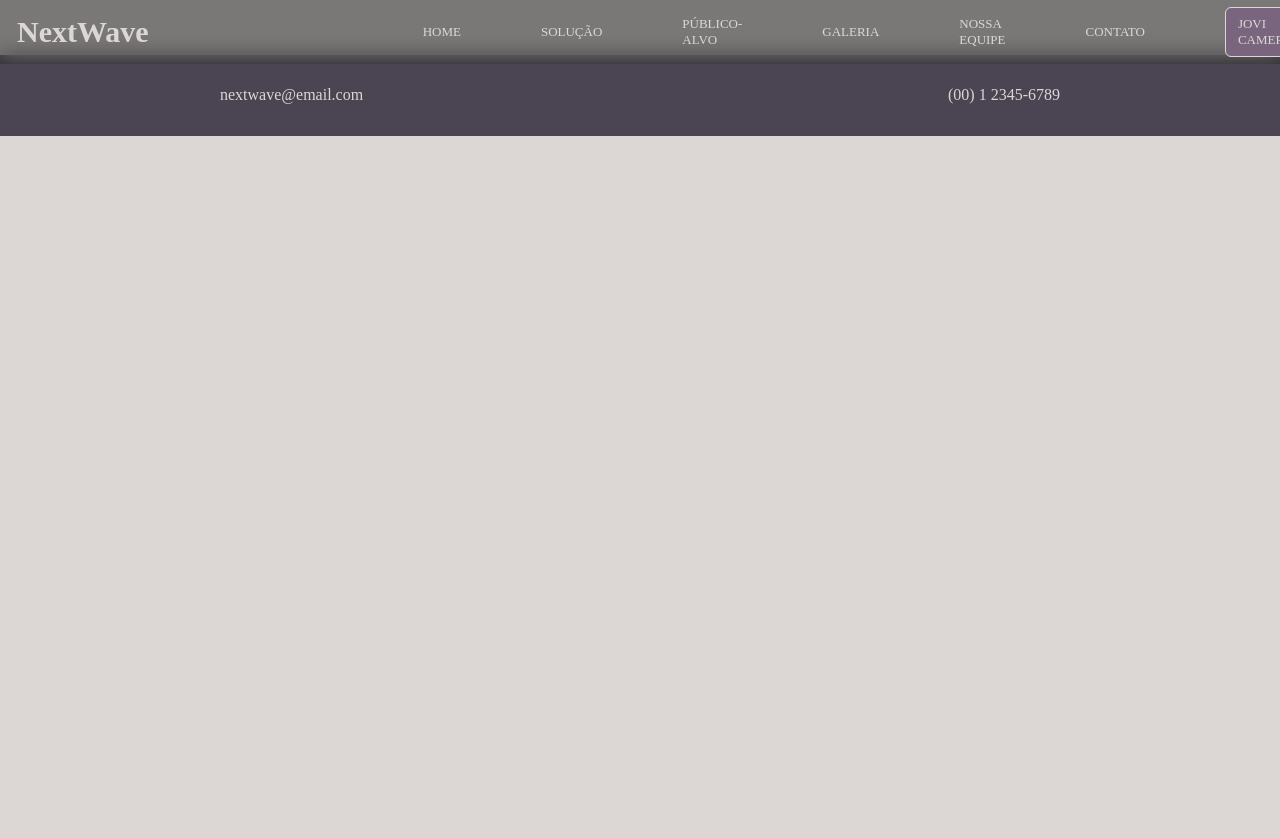
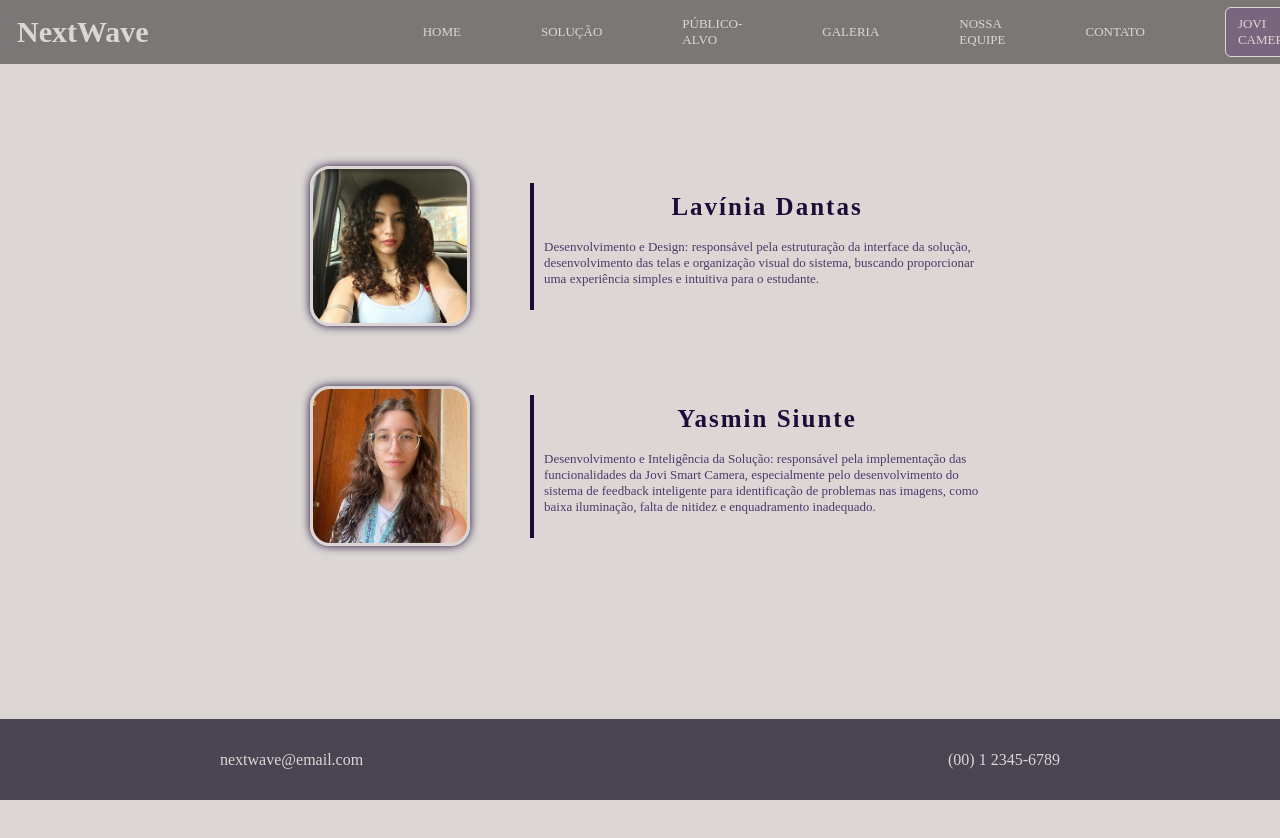
Before and after one commit to YaSiunte/sprint4_front-web, a React (Vite) app: page /equipe in a window 1280 px wide. Shown: the top 838 px of the page. After the commit the page ends 800 px from the top, so only its background shows below. Built offline with nearby package versions, Linux system fonts and the light colour scheme; a web font is replaced by a local one.

Commit message:
Codificando e estilizando Equipe

```diff
--- a/src/App.jsx
+++ b/src/App.jsx
@@ -3,17 +3,21 @@ import Header from './components/Header.jsx'
 import Footer from './components/Footer.jsx'
 import Home from './pages/Home.jsx'
 import Galeria from './pages/Galeria.jsx'
+import Equipe from './pages/Equipe.jsx'
 
 
 function App() {
   return (
     <BrowserRouter>
-      <div className="min-h-screen">
+      <div className="min-h-screen flex flex-col">
         <Header />
-        <Routes>
-          <Route path="/" element={<Home />} />
-          <Route path="/galeria" element={<Galeria />} />
-        </Routes>
+        <div className='grow'>
+          <Routes>
+            <Route path="/" element={<Home />} />
+            <Route path="/galeria" element={<Galeria />} />
+            <Route path="/equipe" element={<Equipe />} />
+          </Routes>
+        </div>
         <Footer />
       </div>
     </BrowserRouter>
--- a/src/pages/Equipe.jsx
+++ b/src/pages/Equipe.jsx
@@ -0,0 +1,43 @@
+const images = import.meta.glob('../img/*', {
+  eager: true,
+  query: '?url',
+  import: 'default',
+})
+
+const members = [
+  {
+    name: 'Lavínia Dantas',
+    photo: 'foto3.jpg',
+    description:
+      'Desenvolvimento e Design: responsável pela estruturação da interface da solução, desenvolvimento das telas e organização visual do sistema, buscando proporcionar uma experiência simples e intuitiva para o estudante.',
+  },
+  {
+    name: 'Yasmin Siunte',
+    photo: 'foto1.jpg',
+    description:
+      'Desenvolvimento e Inteligência da Solução: responsável pela implementação das funcionalidades da Jovi Smart Camera, especialmente pelo desenvolvimento do sistema de feedback inteligente para identificação de problemas nas imagens, como baixa iluminação, falta de nitidez e enquadramento inadequado.',
+  },
+]
+
+function Equipe() {
+  return (
+    <main className="equipe" id="nos">
+      {members.map((member) => (
+        <div className="integrante" key={member.name}>
+          <img
+            className="fotos"
+            src={images[`../img/${member.photo}`]}
+            alt={`Foto de ${member.name}`}
+          />
+
+          <div className="conteudo_integrante">
+            <h2 className="nomes">{member.name}</h2>
+            <p className="funcao">{member.description}</p>
+          </div>
+        </div>
+      ))}
+    </main>
+  )
+}
+
+export default Equipe
```
